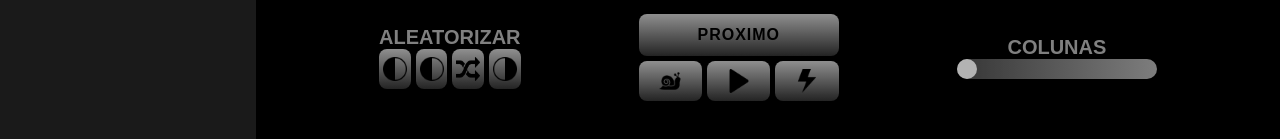
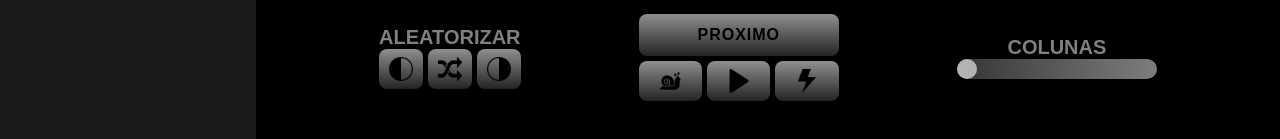
Before and after one commit to GUGOFO/Sorting-Algorithms, a React (Vite) app: page / in a window 1280 px wide. Shown: the part 644-783 px from the top of the page. Built offline with nearby package versions, Linux system fonts and the light colour scheme.

Commit message:
Finalização dos componentes

```diff
--- a/src/TabelaDados/TabelaDados.jsx
+++ b/src/TabelaDados/TabelaDados.jsx
@@ -94,32 +94,45 @@ function TabelaDados(){
                 <div id="divAleatorizar">
                     <label htmlFor="btnAleatorizar" id={Styles.texto} >ALEATORIZAR</label>
                     <div id={Styles.divbtnsPequenos}>
-                        <button id={Styles.btnPrimeiraMetade} className={`${Styles.botao} ${Styles.btnPequeno}`} onClick={() => aleatorizar(0, Math.floor(colunas.length / 2))}>
-                            <img src={metadeImg} alt="Aleatorizar Primeira Metade" style={{width: 24, height: 24}}/>
-                        </button>
 
-                        <BtnPequeno btnId={Styles.btnPrimeiraMetade} btnFuncao={() => aleatorizar(0, Math.floor(colunas.length / 2))} btnImagem={metadeImg} btnAlt={"Aleatorizar Primeira Metade"}/>
+                        <BtnPequeno btnId={Styles.btnPrimeiraMetade}
+                                    btnFuncao={() => aleatorizar(0, Math.floor(colunas.length / 2))}
+                                    btnImagem={metadeImg}
+                                    btnAlt={"Aleatorizar Primeira Metade"}
+                        />
+                        <BtnPequeno btnId="btnAleatorizar"
+                                    btnFuncao={() => aleatorizar(0, colunas.length)}
+                                    btnImagem={aleatorioImg}
+                                    btnAlt={"Aleatorizar TUDO"}
+                        />
+                        <BtnPequeno btnId={Styles.btnSegundaMetade}
+                                    btnFuncao={() => aleatorizar(Math.floor(colunas.length / 2), colunas.length)}
+                                    btnImagem={metadeImg}
+                                    btnAlt={"Aleatoizar Segunda Metade"}
+                        />
 
-                        <button id="btnAleatorizar" className={`${Styles.botao} ${Styles.btnPequeno}`} onClick={() => aleatorizar(0, colunas.length)}>
-                            <img src={aleatorioImg} alt="Aleatorizar TUDO" style={{width: 24, height: 24}}/>
-                        </button>
-                        <button id={Styles.btnSegundaMetade} className={`${Styles.botao} ${Styles.btnPequeno}`} onClick={() => aleatorizar(Math.floor(colunas.length / 2), colunas.length)}>
-                            <img src={metadeImg} alt="Aleatoizar Segunda Metade" style={{width: 24, height: 24}} />
-                        </button>
                     </div>
                 </div>
                 <div id={Styles.btnComecar}>
                     <button id={Styles.btnProximo} className={Styles.botao}>PROXIMO</button>
                     <div id={Styles.divbtnsPequenos}>
-                        <button id={Styles.btnLesma} className={`${Styles.botao} ${Styles.btnPequeno}`} onClick={() => desacelerar()}>
-                            <img src={lesmaImg} alt="Velocidade 1" style={{width: 24, height: 24}}/>
-                        </button>
-                        <button id={Styles.btnPause} className={`${Styles.botao} ${Styles.btnPequeno}`} onClick={() => ComecarOuTerminar()}>
-                            <img src={estaRodando === true ? pauseImg : playImg} alt="Velocidade 2" style={{width: 24, height: 24}}/>
-                        </button>
-                        <button id={Styles.btnFlash} className={`${Styles.botao} ${Styles.btnPequeno}`} onClick={() => acelerar()} >
-                            <img src={flashImg} alt="Velocidade 3" style={{width: 24, height: 24}} />
-                        </button>
+
+                        <BtnPequeno btnId={Styles.btnLesma}
+                                    btnFuncao={() => desacelerar()}
+                                    btnImagem={lesmaImg}
+                                    btnAlt={"Velocidade 1"}
+                        />
+                        <BtnPequeno btnId={Styles.btnPause}
+                                    btnFuncao={() => ComecarOuTerminar()}
+                                    btnImagem={estaRodando === true ? pauseImg : playImg}
+                                    btnAlt={"Velocidade 2"}
+                        />
+                        <BtnPequeno btnId={Styles.btnFlash}
+                                    btnFuncao={() => acelerar()}
+                                    btnImagem={flashImg}
+                                    btnAlt={"Velocidade 3"}
+                        />
+
                     </div>
                 </div>
                 <div id={Styles.DivInputColunas}>
```
